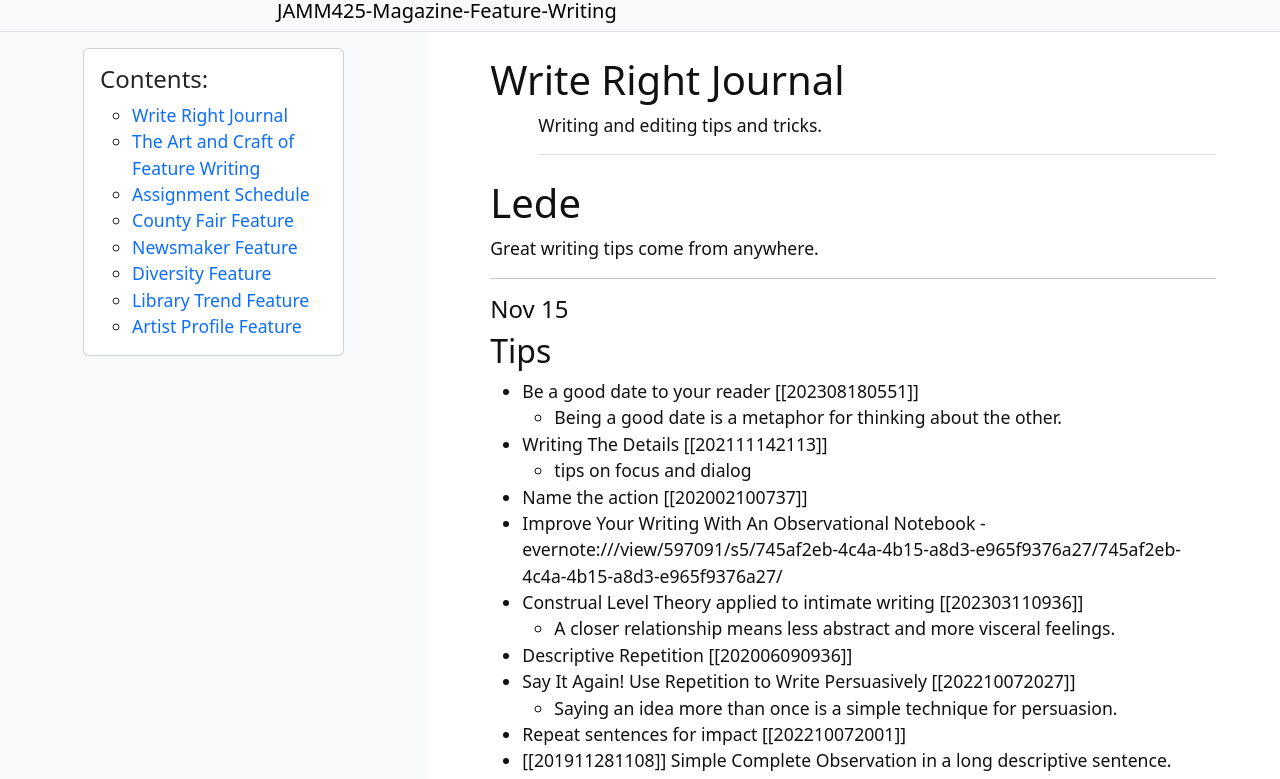
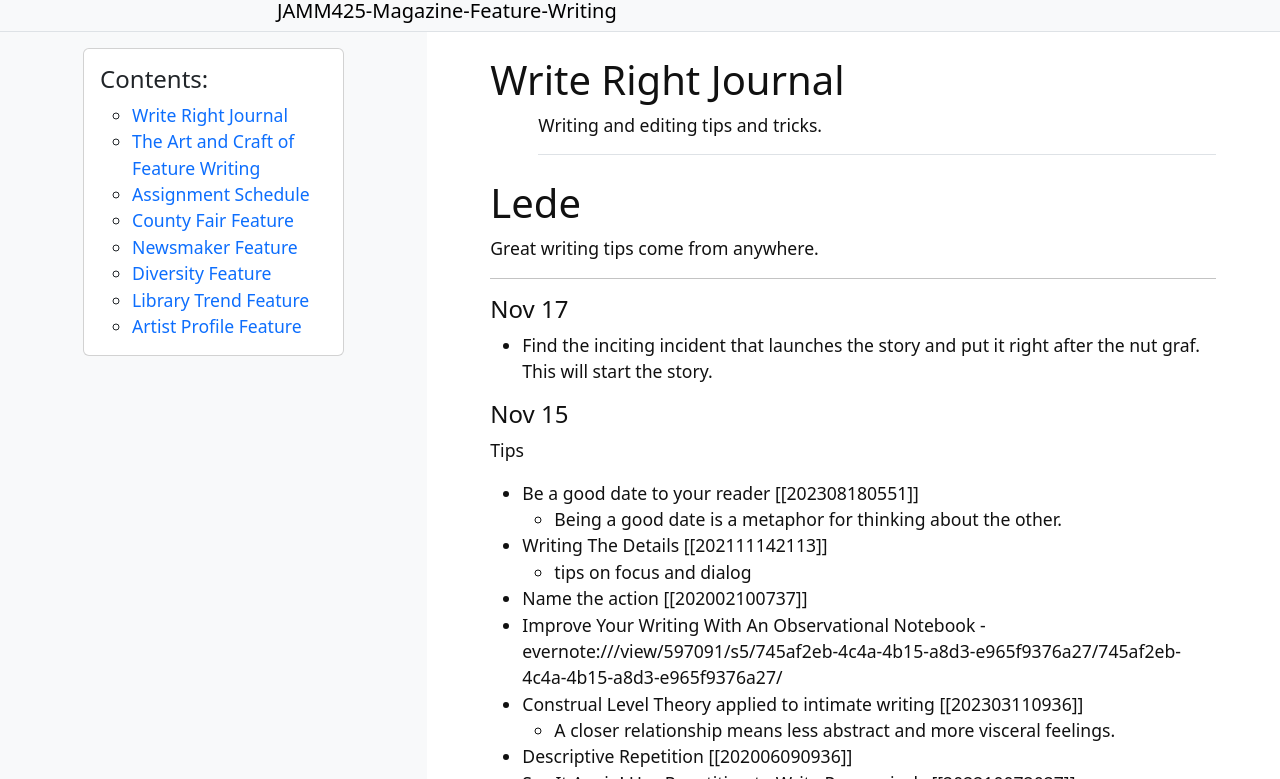
Before and after one commit to woodenzen/JAMM425-Magazine-Feature-Writing, a Jekyll site: the page built from content/1-journal.md, in a window 1280 px wide and 900 px high, cut to the strip 121-900 px from the top of the window. Built offline with Jekyll 4.4.1, drawn with Linux system fonts in a browser that asks for light colours.

```diff
--- a/content/1-journal.md
+++ b/content/1-journal.md
@@ -11,8 +11,11 @@ description: >
 Great writing tips come from anywhere.
 
 ----------------------------------
+#### Nov 17
+- Find the inciting incident that launches the story and put it right after the nut graf. This will start the story.
+
 #### Nov 15
-## Tips
+Tips
 - Be a good date to your reader [[202308180551]]
      * Being a good date is a metaphor for thinking about the other.
 - Writing The Details [[202111142113]]
```
Also changed, not shown: content/8-Artist Feature.md (+15 -17 lines).
